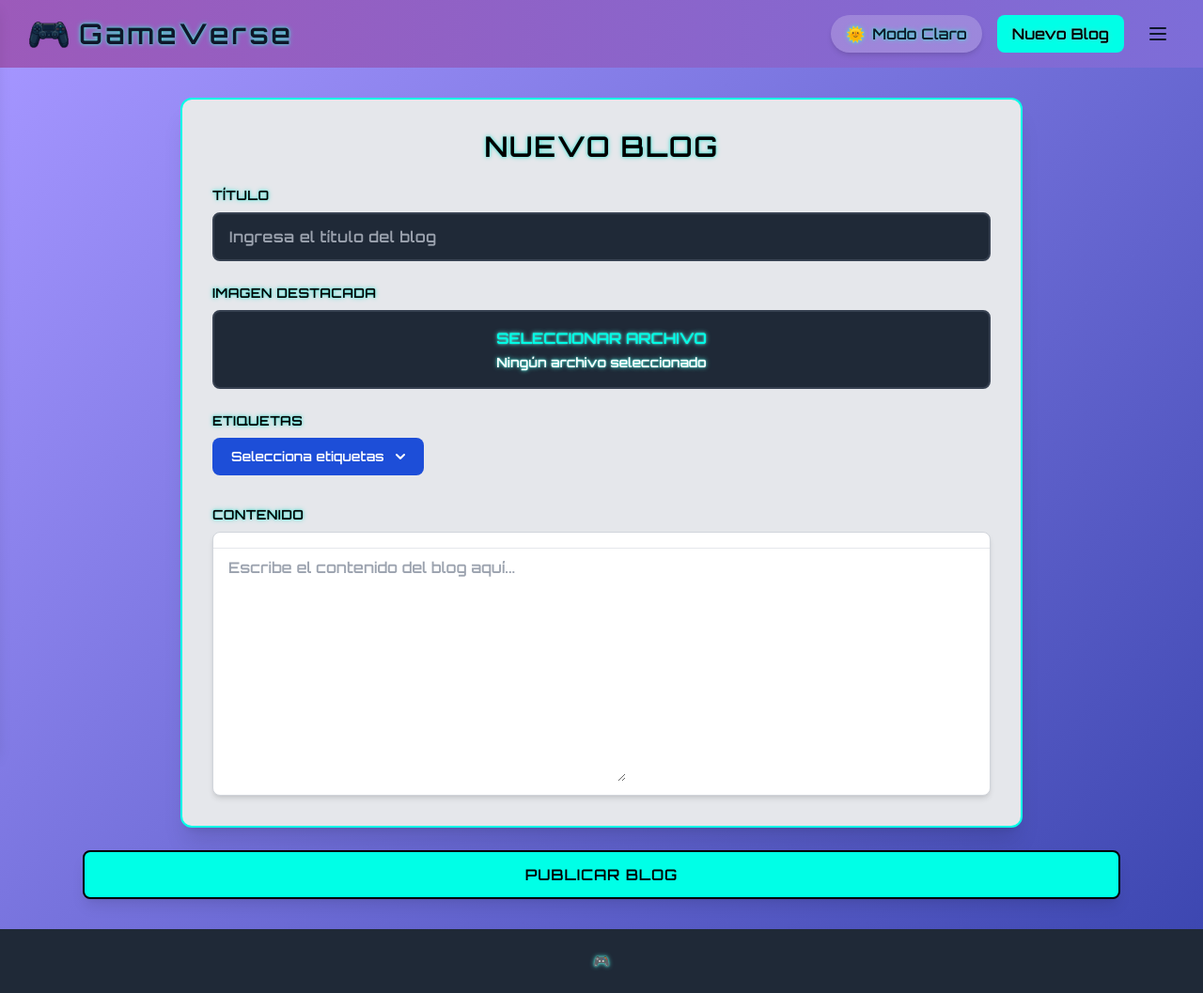
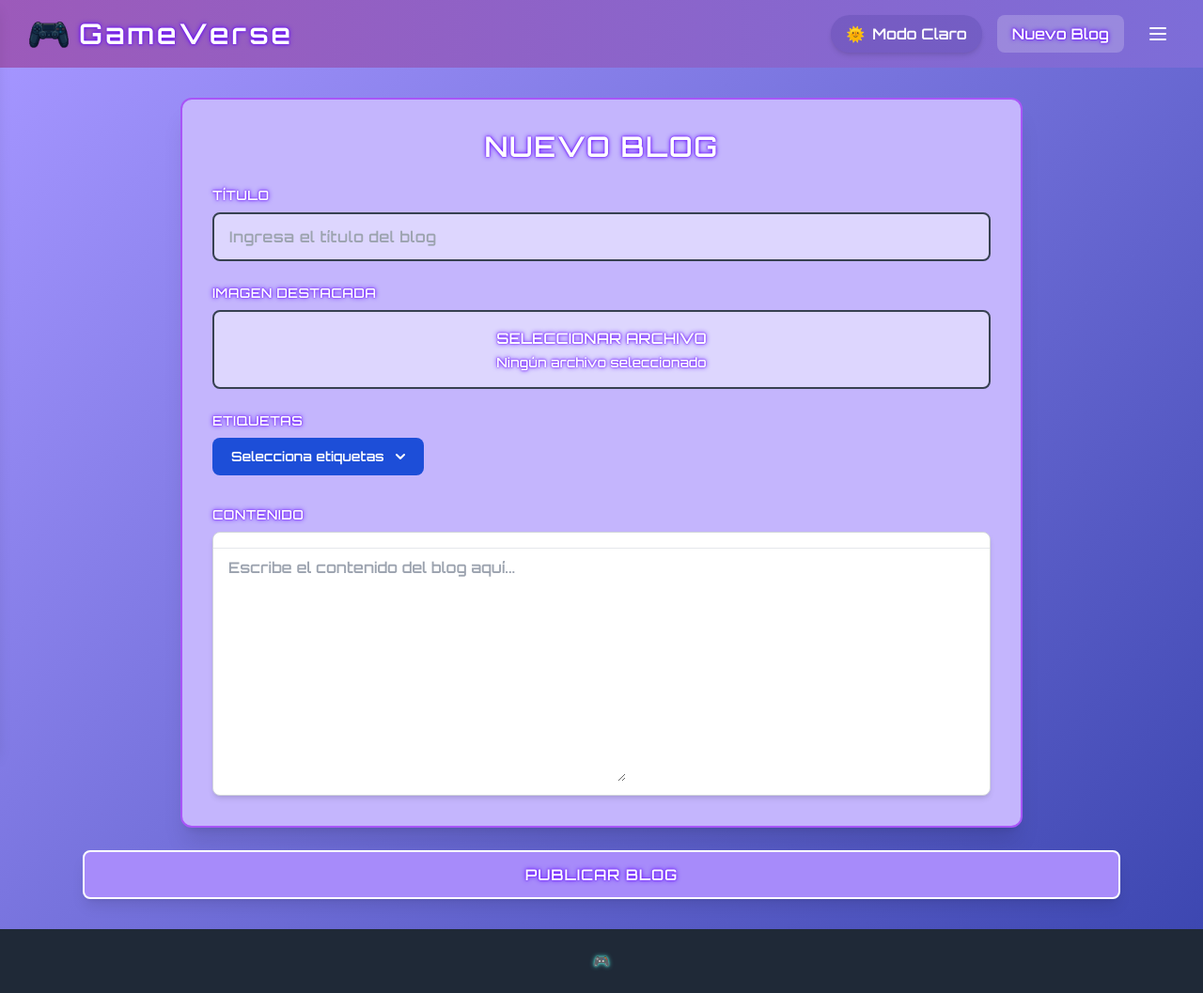
Before and after one commit to DanielIVG/ProyectoHDC4, a Django app: page /blog/add/ in a window 1280 px wide. Shown: the whole page at 94% size. Run offline with Django 5.2, Linux system fonts and the light colour scheme; the visitor is signed in with stand-in values (Sample User, id 1); data that the repository does not hold is empty; some libraries are stand-ins or nearby versions.

Commit message:
correcion modo claro

```diff
--- a/blogproject/blogapp/models.py
+++ b/blogproject/blogapp/models.py
@@ -34,10 +34,10 @@ class Tag(models.Model):
 
 # Validación personalizada para imágenes
 def validate_image_size(value):
-    """Limita el tamaño de imágenes a 2MB."""
-    limit = 2 * 1024 * 1024
+    """Limita el tamaño de imágenes a 5MB."""
+    limit = 5 * 1920 * 1920
     if value.size > limit:
-        raise ValidationError('La imagen no puede superar 2MB de tamaño.')
+        raise ValidationError('La imagen no puede superar 5MB de tamaño.')
 
 
 class Blog(models.Model):
--- a/blogproject/blogapp/templates/blogapp/base.html
+++ b/blogproject/blogapp/templates/blogapp/base.html
@@ -90,14 +90,14 @@
     }
 
     body:not(.dark) .light-mode-link {
-      color: #0f172a;
-      text-shadow: 0 0 2px #4de0d4, 0 0 5px #4de0d4;
+      color: white;
+      text-shadow: 0 0 2px #6600ff, 0 0 5px #5d00ff;
     }
 
     body:not(.dark) .light-mode-toggle {
       background-color: rgba(255, 255, 255, 0.2);
-      color: #0f172a;
-      text-shadow: 0 0 2px #4de0d4, 0 0 5px #4de0d4;
+      color: white;
+      text-shadow: 0 0 2px #6600ff, 0 0 5px #5d00ff;
     }
 
     @keyframes neonBackground {
@@ -105,8 +105,17 @@
     50% { background-position: 100% 50%; }
     100% { background-position: 0% 50%; }
     }
+
     .neon-glow {
       text-shadow: 0 0 2px #4de0d4, 0 0 5px #4de0d4;
+    }
+
+    .neon-purple {
+      text-shadow: 0 0 2px #6600ff, 0 0 5px #5d00ff;
+    }
+
+    .purple{
+      color: #6600ff ;
     }
   </style>
 </head>
@@ -119,13 +128,13 @@
   light-mode-nav">
   <div class="max-w-7xl mx-auto flex items-center px-1 w-full">
     <a href="{% url 'blogapp:blog_list' %}"
-       class="flex items-center gap-2 text-3xl font-extrabold tracking-widest hover:text-neon transition-all duration-300 light-mode-link">
+       class="flex items-center gap-2 text-3xl font-extrabold tracking-widest transition-all duration-300 light-mode-link">
       <img src="{% static 'images/favicon.ico' %}" alt="Logo" class="h-12 w-12">
       GameVerse
     </a>
 
     <div class="flex ml-auto items-center space-x-4">
-      <button onclick="toggleDarkMode()" class="flex items-center gap-2 px-4 py-2 rounded-full bg-primary-light/20 dark:bg-primary-dark/50 text-white hover:bg-primary-light/30 transition-all duration-300 shadow-md light-mode-toggle">
+      <button onclick="toggleDarkMode()" class="flex items-center gap-2 px-4 py-2 rounded-full bg-primary-light/20 dark:bg-primary-dark/50 text-white hover:bg-primary-light/30 transition-all duration-300 shadow-md">
         <span id="theme-icon" class="transition-transform duration-500 transform">🌞</span>
         <span id="theme-label" class="transition-opacity duration-500 ease-in-out">Modo Claro</span>
       </button>
@@ -135,7 +144,7 @@
           <a href="{% url 'blogapp:login' %}" class="bg-white text-primary px-4 py-2 rounded-lg hover:bg-primary-light hover:text-white transition-all duration-300 font-medium">Login</a>
           <a href="{% url 'blogapp:register' %}" class="bg-neon text-black px-4 py-2 rounded-lg hover:bg-primary-light hover:text-white transition-all duration-300 font-medium">Register</a>
         {% else %}
-          <a href="{% url 'blogapp:add_blog' %}" class="bg-neon text-black px-4 py-2 rounded-lg hover:bg-primary-light hover:text-white transition-all duration-300 font-medium">Nuevo Blog</a>
+          <a href="{% url 'blogapp:add_blog' %}" class="bg-neon text-black px-4 py-2 rounded-lg hover:bg-primary-light hover:text-white transition-all duration-300 font-medium light-mode-toggle">Nuevo Blog</a>
           <button data-drawer-target="profile-sidebar" data-drawer-show="profile-sidebar" aria-controls="profile-sidebar" class="p-2 text-white hover:text-neon transition light-mode-link">
             <svg class="w-6 h-6" fill="none" stroke="currentColor" stroke-width="2" viewBox="0 0 24 24">
               <path stroke-linecap="round" stroke-linejoin="round" d="M4 6h16M4 12h16M4 18h16"/>
--- a/blogproject/blogapp/templates/blogapp/blog_form.html
+++ b/blogproject/blogapp/templates/blogapp/blog_form.html
@@ -3,8 +3,8 @@
 {% load static %}
 
 {% block content %}
-<div class="bg-gray-200 dark:bg-gray-900/80 backdrop-blur-sm border-2 border-neon rounded-xl p-8 max-w-4xl mx-auto shadow-xl glow-effect animate-fade-in">
-  <h1 class="text-3xl font-bold mb-6 text-black dark:text-neon text-center tracking-wider">NUEVO BLOG</h1>
+<div class="bg-violet-300 dark:bg-gray-900/80 backdrop-blur-sm border-2 dark:border-neon border-purple-500 rounded-xl p-8 max-w-4xl mx-auto shadow-xl glow-effect animate-fade-in">
+  <h1 class="text-3xl font-bold mb-6 light-mode-link text-center tracking-wider">NUEVO BLOG</h1>
 
   {% if form.errors %}
   <div class="text-red-400 bg-red-900 p-4 rounded mb-4">
@@ -18,8 +18,8 @@
 
     <!-- Campo Título -->
     <div class="space-y-2">
-      <label class="block text-black dark:text-neon text-sm font-gamer tracking-wide">TÍTULO</label>
-      {{ form.title|add_class:"bg-gray-800 text-white border-2 border-gray-700 rounded-lg px-4 py-3 w-full focus:border-neon focus:ring-2 focus:ring-neon/50 font-gamer tracking-wide" }}
+      <label class="block light-mode-link text-sm font-gamer tracking-wide ">TÍTULO</label>
+      {{ form.title|add_class:"dark:bg-gray-800 bg-violet-200 dark:text-white text-black border-2 border-gray-700 rounded-lg px-4 py-3 w-full dark:focus:border-neon focus:border-purple-500 focus:ring-2 dark:focus:ring-neon/50 focus:ring-purple-500 font-gamer tracking-wide transition-colors duration-300" }}
       {% if form.title.errors %}
         <p class="text-warning text-sm mt-1">{{ form.title.errors|striptags }}</p>
       {% endif %}
@@ -27,11 +27,11 @@
 
     <!-- Campo Imagen -->
     <div class="space-y-2">
-      <label class="block text-black dark:text-neon text-sm font-gamer tracking-wide">IMAGEN DESTACADA</label>
+      <label class="block light-mode-link text-sm font-gamer tracking-wide">IMAGEN DESTACADA</label>
       <div class="relative">
         {{ form.image|add_class:"absolute inset-0 w-full h-full opacity-0 cursor-pointer" }}
-        <div class="bg-gray-800 border-2 border-gray-700 rounded-lg p-4 text-center hover:border-neon transition-colors duration-300">
-          <span class="text-neon font-gamer">SELECCIONAR ARCHIVO</span>
+        <div class="dark:bg-gray-800 bg-violet-200 light-mode-link border-2 border-gray-700 rounded-lg p-4 text-center hover:border-neon transition-colors duration-300">
+          <span class="dark:text-neon text-purplee font-gamer">SELECCIONAR ARCHIVO</span>
           <span id="file-name" class="text-white text-sm block mt-1">Ningún archivo seleccionado</span>
         </div>
       </div>
@@ -42,7 +42,7 @@
 
     <!-- Campo Tags -->
     <div class="space-y-2 relative z-20">
-      <label class="block text-black dark:text-neon text-sm font-gamer tracking-wide">ETIQUETAS</label>
+      <label class="block light-mode-link dark:text white text-sm font-gamer tracking-wide">ETIQUETAS</label>
       <button id="dropdownTagsButton"
         class="text-white bg-blue-700 hover:bg-blue-800 focus:ring-4 focus:outline-none focus:ring-blue-300 font-medium rounded-lg text-sm px-5 py-2.5 text-center inline-flex items-center dark:bg-blue-600 dark:hover:bg-blue-700 dark:focus:ring-blue-800"
         type="button">
@@ -52,8 +52,8 @@
         </svg>
       </button>
 
-      <div id="dropdownTags" class="hidden bg-white divide-y divide-gray-100 rounded-lg shadow w-56 dark:bg-gray-700 absolute top-full mt-2 left-0 z-30">
-        <ul class="py-2 text-sm text-gray-700 dark:text-gray-200" aria-labelledby="dropdownTagsButton">
+      <div id="dropdownTags" class="hidden bg-violet-200 divide-y divide-gray-100 rounded-lg shadow w-56 dark:bg-gray-700 absolute top-full mt-2 left-0 z-30">
+        <ul class="py-2 text-sm text-white dark:text-gray-200 light-mode-link" aria-labelledby="dropdownTagsButton">
           {% for tag in form.fields.tags.queryset %}
             <li>
               <a href="#" class="block px-4 py-2 hover:bg-gray-100 dark:hover:bg-gray-600 dark:hover:text-white tag-option" data-id="{{ tag.id }}" data-name="{{ tag.name }}">{{ tag.name }}</a>
@@ -68,7 +68,7 @@
 
     <!-- Campo Contenido -->
     <div class="space-y-2">
-      <label class="block text-black dark:text-neon text-sm font-gamer tracking-wide">CONTENIDO</label>
+      <label class="block light-mode-link dark:text white text-sm font-gamer tracking-wide">CONTENIDO</label>
 
       <div class="w-full border border-gray-300 dark:border-gray-600 rounded-lg bg-white dark:bg-gray-800 shadow-md">
         <div class="px-3 py-2 border-b border-gray-200 dark:border-gray-600">
@@ -91,10 +91,29 @@
 
     <!-- Botón Submit -->
     <div class="pt-6">
-      <button type="submit" class="w-full bg-neon hover:bg-neon/90 text-black font-bold py-3 px-6 rounded-lg transition-all duration-300 transform hover:scale-[1.02] active:scale-95 tracking-wider border-2 border-black shadow-lg">
+      <button
+        type="submit"
+        class="w-full
+              bg-violet-400
+              light-mode-link
+              border-2 border-white
+              hover:bg-violet-700
+
+              dark:bg-neon
+              dark:text-black
+              dark:border-black
+              dark:hover:bg-neon/90
+
+              font-bold py-3 px-6
+              rounded-lg
+              transition-all duration-300
+              transform hover:scale-[1.02] active:scale-95
+              tracking-wider
+              shadow-lg">
         PUBLICAR BLOG
       </button>
     </div>
+
   </form>
 </div>
 
@@ -193,7 +212,7 @@
   border-radius: 0.5rem;
   line-height: 1.75;
   font-size: 1rem;
-  font-family: 'Inter', sans-serif; /* o el que uses en tu sitio */
+  font-family: 'Inter', sans-serif;
 }
 
 /* Estilo gamer/neón para encabezados */
--- a/blogproject/blogapp/templates/blogapp/blog_list.html
+++ b/blogproject/blogapp/templates/blogapp/blog_list.html
@@ -11,7 +11,7 @@
     >
   </div>
 
-  <h1 class="text-3xl font-bold mb-6 text-center text-white">Todos los Blogs</h1>
+  <h1 class="text-3xl font-bold mb-6 text-center text-white light-mode-link transition-all duration-300">Todos los Blogs</h1>
   <div class="grid gap-6 mb-8">
     {% for blog in page_obj %}
       <!-- Toda la tarjeta ahora es un enlace -->
--- a/blogproject/blogapp/templates/blogapp/review_form.html
+++ b/blogproject/blogapp/templates/blogapp/review_form.html
@@ -1,12 +1,12 @@
 {% extends 'base.html' %}
 {% load widget_tweaks %}
 {% block content %}
-  <h1 class="text-2xl font-bold mb-6 text-gray-900 dark:text-white">Write a Review</h1>
+  <h1 class="text-2xl font-bold mb-6 light-mode-link">Añade una Review</h1>
   <form method="post" class="space-y-4 transition-all duration-700 ease-in-out animate-fade-in">{% csrf_token %}
     <div class="space-y-2 transition-all duration-700 ease-in-out">
       {% for field in form %}
         <div>
-          <label for="{{ field.id_for_label }}" class="block text-sm font-medium mb-1 text-gray-900 dark:text-white">{{ field.label }}</label>
+          <label for="{{ field.id_for_label }}" class="block text-sm font-medium mb-1 light-mode-link">{{ field.label }}</label>
           {{ field|add_class:"bg-white dark:bg-gray-800 text-gray-900 dark:text-white px-4 py-2 rounded-lg w-full border border-gray-300 dark:border-gray-700 focus:outline-none focus:ring-2 focus:ring-blue-500" }}
           {% if field.errors %}
             <p class="text-red-500 text-sm">{{ field.errors|striptags }}</p>
@@ -14,6 +14,6 @@
         </div>
       {% endfor %}
     </div>
-    <button type="submit" class="px-6 py-2 bg-green-500 hover:bg-green-600 text-white dark:bg-green-600 dark:hover:bg-green-700 rounded transition-all duration-500 ease-in-out">Submit Review</button>
+    <button type="submit" class="px-6 py-2 bg-green-500 hover:bg-green-600 text-white dark:bg-green-600 dark:hover:bg-green-700 rounded transition-all duration-500 ease-in-out">Añadir Review</button>
   </form>
 {% endblock %}
--- a/blogproject/blogapp/views.py
+++ b/blogproject/blogapp/views.py
@@ -76,7 +76,7 @@ class BlogCreateView(LoginRequiredMixin, CreateView):
         self.object = form.save()
 
         messages.success(self.request, '¡Blog creado exitosamente!')
-        return super().form_valid(form)  # ahora que self.object existe
+        return super().form_valid(form)
 
     def get_success_url(self):
         return reverse_lazy('blogapp:blog_detail', kwargs={'pk': self.object.pk})
@@ -101,7 +101,6 @@ class ReviewCreateView(LoginRequiredMixin, CreateView):
             messages.error(self.request, 'Ya has enviado una reseña para este blog.')
             return redirect('blogapp:blog_detail', pk=blog.pk)
 
-        # Si no hay reseña previa, asignamos al revisor (usuario actual)
         form.instance.reviewer = self.request.user
         form.instance.blog = blog
 
@@ -109,7 +108,6 @@ class ReviewCreateView(LoginRequiredMixin, CreateView):
         return super().form_valid(form)
 
     def get_success_url(self):
-        # Redirigimos al detalle del blog después de una reseña exitosa
         return reverse_lazy('blogapp:blog_detail', kwargs={'pk': self.kwargs['pk']})
 
 
```
Also changed, not shown: blogproject/blogapp/templates/blogapp/blog_detail.html (+9 -9 lines), blogproject/blogapp/templates/blogapp/blog_popular.html (+8 -6 lines), blogproject/blogapp/templates/blogapp/dashboard.html (+6 -6 lines), blogproject/blogapp/templates/blogapp/login.html (+10 -9 lines), blogproject/blogapp/templates/blogapp/profile_edit.html (+5 -5 lines), blogproject/blogapp/templates/blogapp/register.html (+13 -13 lines).
